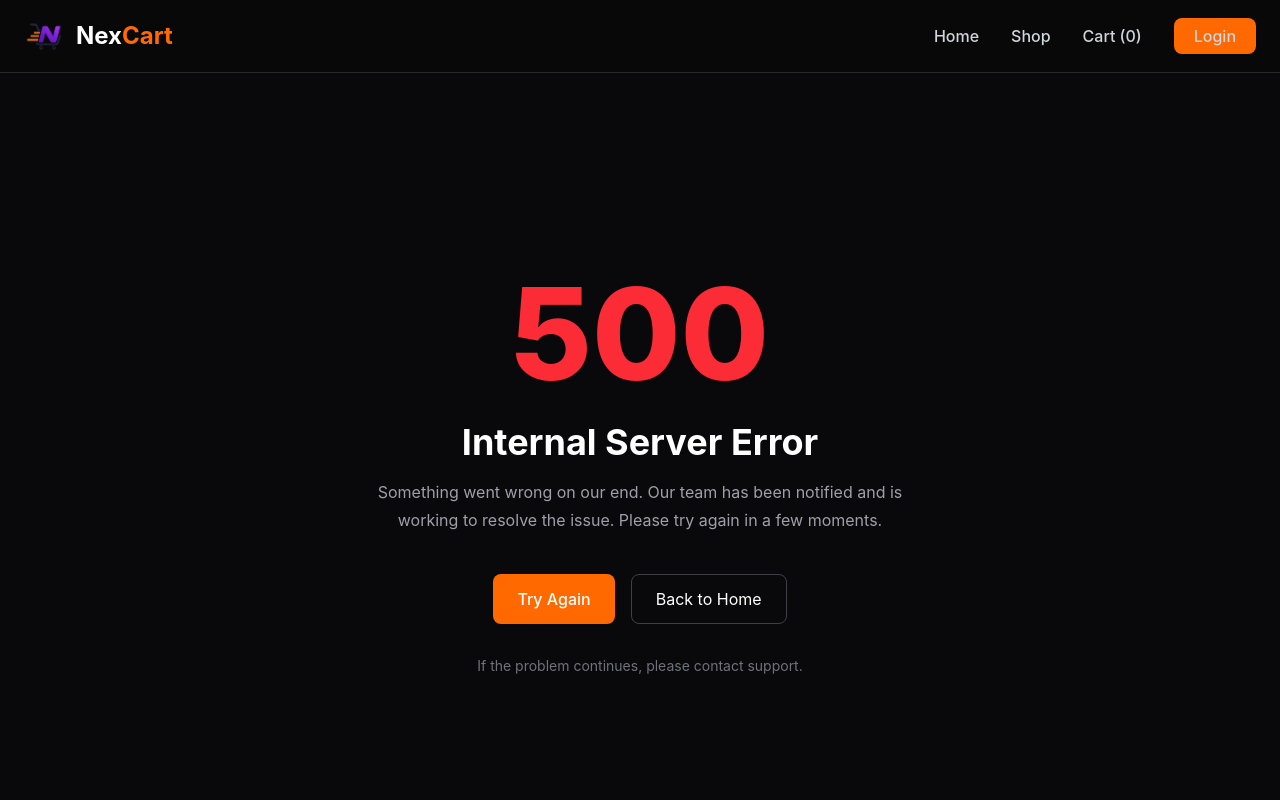
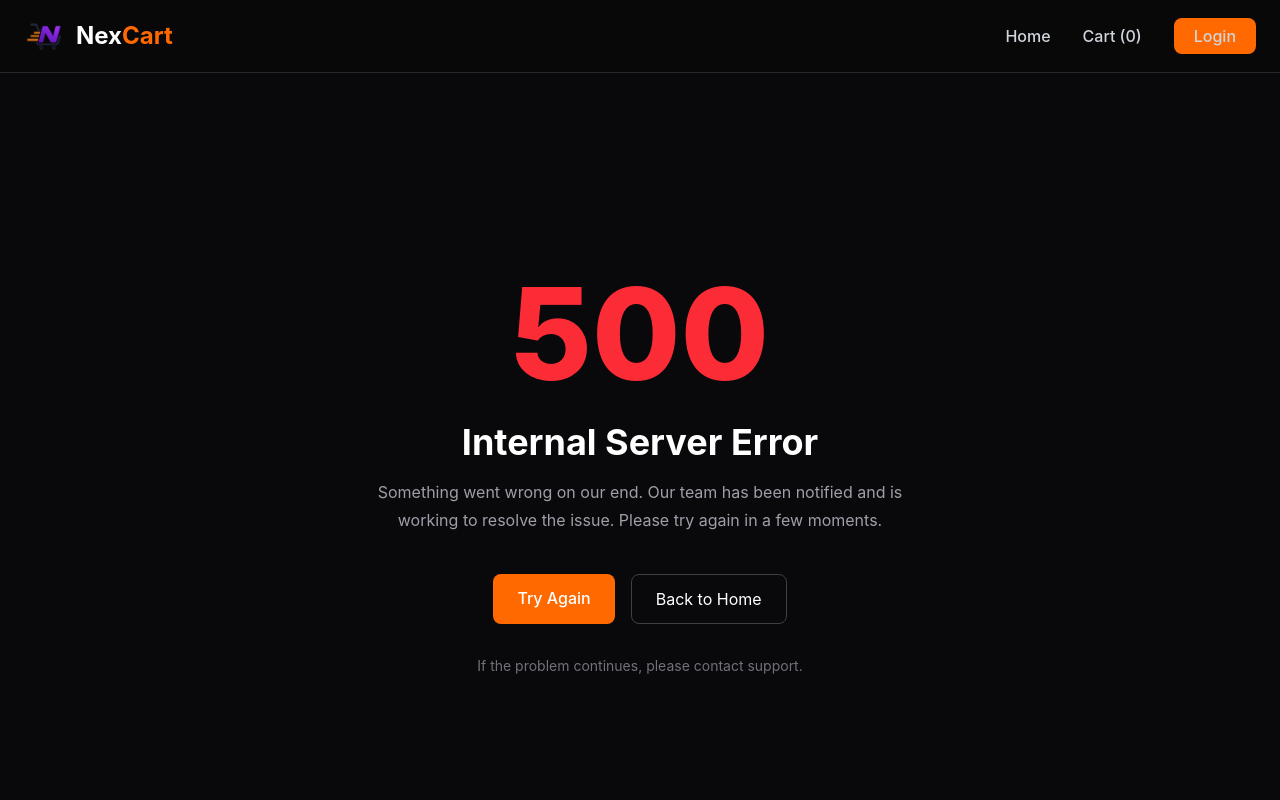
Before and after one commit to raazaditya2001/ecommerec-frontend, a React app: page /500 in a window 1280 px wide. Shown: the top 800 px of the page. Built offline with nearby package versions, Linux system fonts and the light colour scheme; the HTML template or start-up script is replaced by a standard one.

Commit message:
implement page not found and server error page when needed

```diff
--- a/src/Components/Navbar/Navbar.jsx
+++ b/src/Components/Navbar/Navbar.jsx
@@ -47,12 +47,6 @@ const Navbar = () => {
       <li>
         <Link to="/" className="hover:text-orange-500">
           Home
-        </Link>
-      </li>
-
-      <li>
-        <Link to="/shop" className="hover:text-orange-500">
-          Shop
         </Link>
       </li>
 
--- a/src/Pages/errors/ServerError.jsx
+++ b/src/Pages/errors/ServerError.jsx
@@ -1,6 +1,7 @@
-import { Link } from "react-router-dom";
+import { Link, useNavigate } from "react-router-dom";
 
 const ServerError = () => {
+    const navigate = useNavigate();
   return (
     <div className="min-h-screen bg-zinc-950 flex items-center justify-center px-4">
       <div className="max-w-xl w-full text-center">
@@ -24,12 +25,12 @@ const ServerError = () => {
         {/* Actions */}
         <div className="mt-10 flex flex-col sm:flex-row justify-center gap-4">
 
-          <button
-            onClick={() => window.location.reload()}
+          <Link
+            onClick={() => navigate(-1)}
             className="px-6 py-3 bg-orange-500 hover:bg-orange-600 rounded-lg font-medium transition"
           >
             Try Again
-          </button>
+          </Link>
 
           <Link
             to="/"
```
